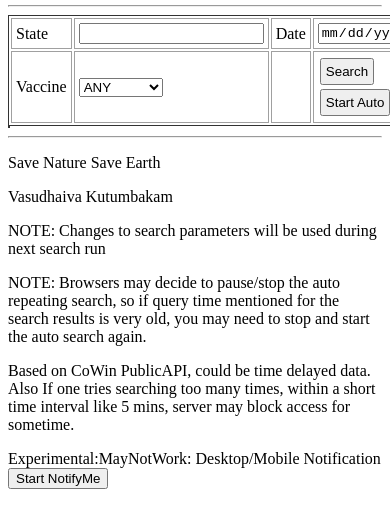
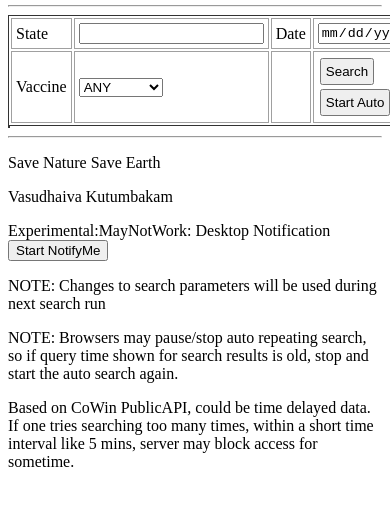
Before and after one commit to hanishkvc/prgs-covid-cowin_vaccine_check, a plain HTML site: page browser/index.html in a window 390 px wide. Shown: the part 96-624 px from the top of the page. Drawn offline with Linux system fonts and the light colour scheme.

Commit message:
MBrowserVer: Promote NotifyMe position, drop mobile from text
As desktop local notification seems to be working mostly, while
mobile local notification wont, so dropped mobile from the text,
for now.

Also moved the position of the NotifyMe button to be just below
the status messages.

```diff
--- a/browser/index.html
+++ b/browser/index.html
@@ -90,12 +90,12 @@
 		<div id="bottom">
 			<p id="status"> Save Nature Save Earth </p>
 			<p id="statusalert"> Vasudhaiva Kutumbakam </p>
+			<p> Experimental:MayNotWork: Desktop Notification <button id="vnotify" name="vnotify">Start NotifyMe </button>
 			<p> NOTE: Changes to search parameters will be used during next search run </p>
-			<p> NOTE: Browsers may decide to pause/stop the auto repeating search, so if query time mentioned
-			    for the search results is very old, you may need to stop and start the auto search again.
-			<p> Based on CoWin PublicAPI, could be time delayed data. Also If one tries searching too many times,
+			<p> NOTE: Browsers may pause/stop auto repeating search, so if query time shown
+			    for search results is old, stop and start the auto search again.
+			<p> Based on CoWin PublicAPI, could be time delayed data. If one tries searching too many times,
 			    within a short time interval like 5 mins, server may block access for sometime. </p>
-			<p> Experimental:MayNotWork: Desktop/Mobile Notification <button id="vnotify" name="vnotify">Start NotifyMe </button>
 		</div>
 		<script>
 			document.addEventListener('DOMContentLoaded', function() {
```
